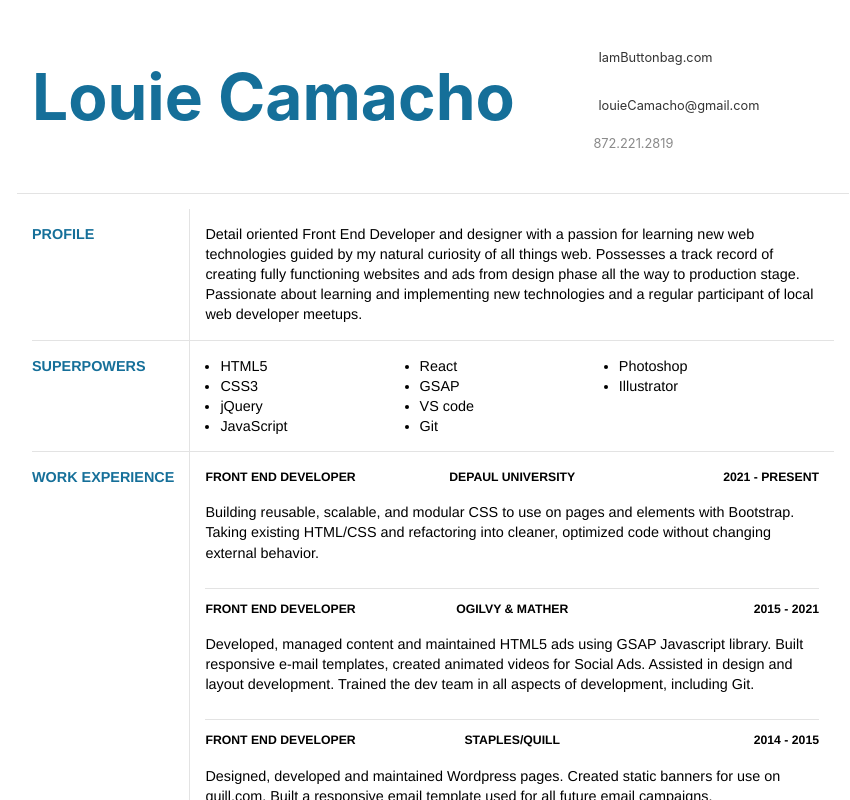
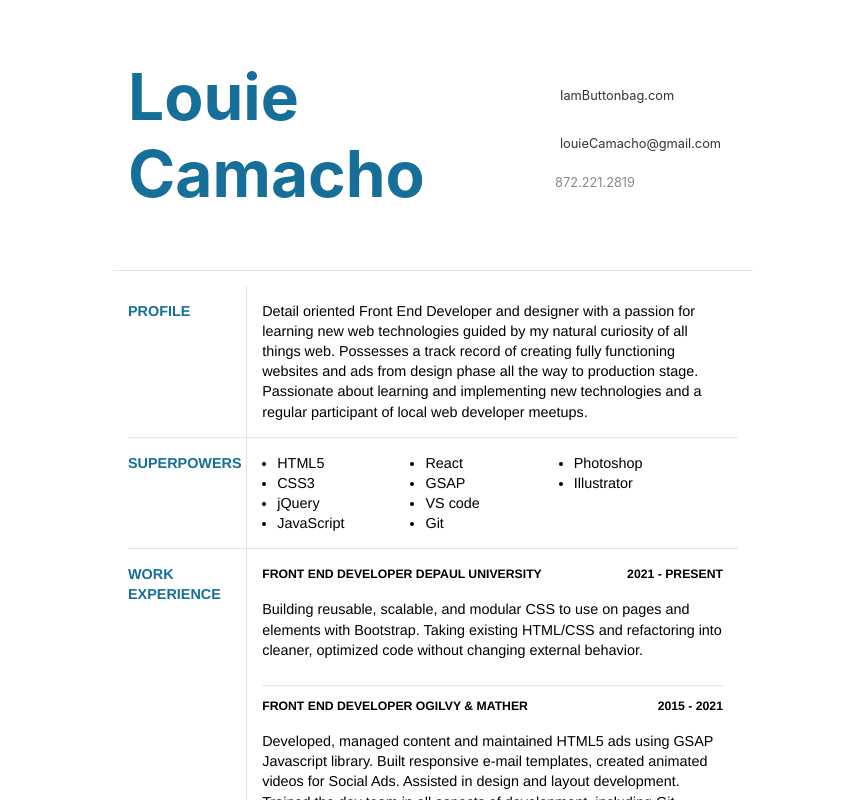
Before and after one commit to buttonbag/resume, a React (Create React App) app in the folder my-app/: page / in a window 1280 px wide. Shown: the top 800 px of the page, without its empty margins (207-1057 px from the left). Built offline with nearby package versions, Linux system fonts and the light colour scheme.

Commit message:
conv flex to grid to work and edu cards

```diff
--- a/my-app/src/components/Education.js
+++ b/my-app/src/components/Education.js
@@ -6,11 +6,11 @@ export default function Education() {
         return (
             <div className="edu-card" key={i}>
                 <div className="edu-header">
-                    <div className="position">{edu.position}</div>
-                    <div className="name">{edu.name}</div>
-                    <div className="year">{edu.year}</div>
+                    <div className="edu--name">{edu.name}</div>
+                    <div className="edu--type">{edu.type}</div>
+                    <div className="edu--year">{edu.year}</div>
                 </div>
-                <div className="edu-description">
+                <div className="edu--description">
                     {edu.description}
                 </div>
             </div>
--- a/my-app/src/components/Skills.js
+++ b/my-app/src/components/Skills.js
@@ -1,8 +1,10 @@
 import skillsData from "../data/skillsData"
-export default function Skills(props) {
-    const skills = skillsData.map((skill, i) => (
-        <li key={i}>{skill}</li>
-    ))
+export default function Skills() {
+    const skills = skillsData.map((skill, i) => {
+        return (
+            <li key={i}>{skill}</li>
+        );
+    })
     return (
         <div className="skills">
             <div className="section-title">superpowers</div>
--- a/my-app/src/components/Work.js
+++ b/my-app/src/components/Work.js
@@ -5,11 +5,11 @@ export default function Works() {
 		return (
 			<div className="work-card" key={i}>
 				<div className="work-header">
-					<div className="position">{work.position}</div>
-					<div className="name">{work.name}</div>
-					<div className="year">{work.year}</div>
+					<div className="work--position">{work.position}</div>
+					<div className="work--name">{work.name}</div>
+					<div className="work--year">{work.year}</div>
 				</div>
-				<div className="work-description">{work.description}</div>
+				<div className="work--description">{work.description}</div>
 			</div>
 		);
 	});
--- a/my-app/src/data/educationData.js
+++ b/my-app/src/data/educationData.js
@@ -1,7 +1,7 @@
 export default [
     {
-        position: "Westwood College, Chicago IL",
-        name: "BA in Visual Communications",
+        name: "Westwood College, Chicago IL",
+        type: "BA in Visual Communications",
         year: "2010",
         description:
             "Relevant Courses: Web/Media Production, Package Design, Cross Media Production, Advanced Image Editing, Color Theory and Advertising."
@@ -9,7 +9,7 @@ export default [
 
 
     {
-        position: "Meetups",
+        name: "Meetups",
         year: "2017 - Present",
         description:
             "I attend tons of free developer meetups during the summer to keep myself immersed into the internet of things and pizza. The good ones always have 'zas."
@@ -17,7 +17,7 @@ export default [
 
 
     {
-        position: "Codepen",
+        name: "Codepen",
         year: "2017 - Present",
         description:
             "I use Codepen as an online scratchpad to jot down new ideas that I've picked up along the way as well as experiments before implementing them in a live project."
@@ -25,7 +25,7 @@ export default [
 
 
     {
-        position: "Google",
+        name: "Google",
         year: "2010 - present",
         description:
             "I try to figure out what I don't already know and if I can't, I turn to the world's most famous teacher, Google!"
--- a/my-app/src/style.css
+++ b/my-app/src/style.css
@@ -9,7 +9,7 @@
 }
 
 .container {
-  width: 65vw;
+  width: 50vw;
   display: flex;
   flex-direction: column;
   justify-content: center;
@@ -110,36 +110,22 @@
 .content .work-card .edu-header,
 .content .edu-card .work-header,
 .content .edu-card .edu-header {
-  display: flex;
-  justify-content: space-between;
+  display: grid;
+  grid-template-columns: 1fr 1fr 1fr;
   font-weight: bold;
   text-transform: uppercase;
   font-size: 85%;
 }
-.content .work-card .work-header div,
-.content .work-card .edu-header div,
-.content .edu-card .work-header div,
-.content .edu-card .edu-header div {
-  /* .position, .name, .year  */
-  display: flex;
-  flex: 1 1 33%;
+.content .work-card .work-header div:last-child,
+.content .work-card .edu-header div:last-child,
+.content .edu-card .work-header div:last-child,
+.content .edu-card .edu-header div:last-child {
+  justify-self: end;
 }
-.content .work-card .work-header .name,
-.content .work-card .edu-header .name,
-.content .edu-card .work-header .name,
-.content .edu-card .edu-header .name {
-  justify-content: center;
-}
-.content .work-card .work-header .year,
-.content .work-card .edu-header .year,
-.content .edu-card .work-header .year,
-.content .edu-card .edu-header .year {
-  justify-content: flex-end;
-}
-.content .work-card .work-description,
-.content .work-card .edu-description,
-.content .edu-card .work-description,
-.content .edu-card .edu-description {
+.content .work-card .work--description,
+.content .work-card .edu--description,
+.content .edu-card .work--description,
+.content .edu-card .edu--description {
   padding-top: 15px;
 }
 .content .work-card:first-child,
```
Also changed, not shown: 2 other files (tests, documents, lock files or other folders).
